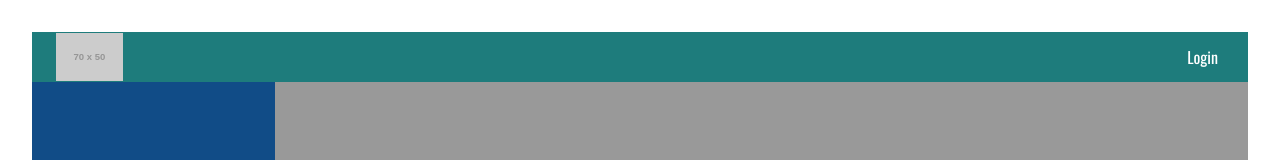
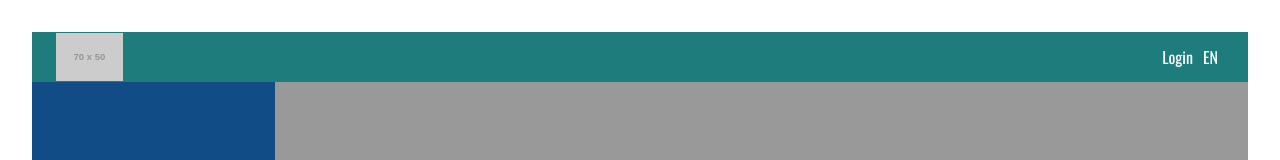
Before and after one commit to Yask00/all_in_one, a React (Vite) app in the folder app/: page /login in a window 1280 px wide. Shown: the top 160 px of the page. Built offline with nearby package versions, Linux system fonts and the light colour scheme.

Commit message:
feat: add simple localization with two languages

```diff
--- a/app/package.json
+++ b/app/package.json
@@ -15,9 +15,12 @@
   "dependencies": {
     "@tailwindcss/vite": "^4.0.15",
     "@tanstack/react-query": "^5.69.0",
+    "i18next": "^24.2.3",
+    "i18next-browser-languagedetector": "^8.0.4",
     "js-cookie": "^3.0.5",
     "react": "^19.0.0",
     "react-dom": "^19.0.0",
+    "react-i18next": "^15.4.1",
     "react-router": "^7.4.0",
     "tailwindcss": "^4.0.15"
   },
--- a/app/src/components/Navigation/Navigation.tsx
+++ b/app/src/components/Navigation/Navigation.tsx
@@ -1,13 +1,21 @@
-import { ReactElement } from "react";
+import { ReactElement, useState } from "react";
 import "./Navigation.scss";
 import { useAuth } from "../../context/AuthContext";
 import { NavLink, useNavigate } from "react-router";
 import useCookie from "../../hooks/useCookie";
+import { useTranslation } from "react-i18next";
+
+const lngs = {
+  en: "en", // { nativeName: "English" },
+  bg: "bg", // { nativeName: "Bulgarian" },
+};
 
 const Navigation = (): ReactElement => {
   const { setToken, setUser } = useAuth();
   const { user } = useAuth();
   const navigate = useNavigate();
+  const { t, i18n } = useTranslation();
+  const [language, setLanguage] = useState(lngs.en);
 
   // eslint-disable-next-line @typescript-eslint/no-unused-vars
   const [cookie, getCookie, updateCookie, deleteCookie] = useCookie("jwt") as [
@@ -34,6 +42,12 @@ const Navigation = (): ReactElement => {
     navigate("/login");
   };
 
+  const changeLanguage = () => {
+    const nextlanguage = language === lngs.bg ? lngs.en : lngs.bg;
+    setLanguage(nextlanguage);
+    i18n.changeLanguage(nextlanguage);
+  };
+
   return (
     <nav className="nav">
       <img src="https://placehold.co/70x50" alt="" className="logo" />
@@ -42,30 +56,33 @@ const Navigation = (): ReactElement => {
           <>
             <li className="nav__menu__item">
               <NavLink to="/" end>
-                Home
+                {t("navigation.home")}
               </NavLink>
             </li>
             <li className="nav__menu__item">
               <NavLink to="/todos" end>
-                Todos
+                {t("navigation.todos")}
               </NavLink>
             </li>
             <li className="nav__menu__item">
               <NavLink to="/todos/add" end>
-                Add Todo
+                {t("navigation.addTodo")}
               </NavLink>
             </li>
             <li onClick={logoutHandler} className="nav__menu__item">
-              Logout
+              {t("navigation.logout")}
             </li>
           </>
         ) : (
           <li className="nav__menu__item">
             <NavLink to="/login" end>
-              Login
+              {t("navigation.login")}
             </NavLink>
           </li>
         )}
+        <li className="nav__menu__item" onClick={changeLanguage}>
+          {language.toUpperCase()}
+        </li>
       </ul>
     </nav>
   );
--- a/app/src/features/Todos/Todos/Todos.tsx
+++ b/app/src/features/Todos/Todos/Todos.tsx
@@ -6,8 +6,12 @@ import { Todo as TodoInt } from "../../../types/interfaces";
 import Todo from "../Todo/Todo";
 import React from "react";
 import Spinner from "../../../components/Spinner/Spinner";
+import { useTranslation, Trans } from "react-i18next";
 
 const Todos = (): ReactElement => {
+  const { t } = useTranslation();
+  const limitPerLoad: number = 30;
+
   // const { isPending, error, data } = useQuery({
   //   queryKey: ["todos"],
   //   queryFn: fetchTodos,
@@ -16,7 +20,6 @@ const Todos = (): ReactElement => {
   // });
 
   // const [loading, setLoading] = useState<boolean>(true);
-  const limitPerLoad: number = 30;
 
   const {
     data,
@@ -66,7 +69,8 @@ const Todos = (): ReactElement => {
   ) : (
     <>
       <h1 className="text-3xl font-bold underline text-center mb-4 pt-3">
-        Todos:
+        <Trans i18nKey={"todos.header"}></Trans>&nbsp;
+        {t("todos.headerText")}:
       </h1>
       <div className="todos__list mb-6">
         {data.pages.map((group, i) => (
--- /dev/null
+++ b/app/src/i18n.ts
@@ -0,0 +1,55 @@
+import i18n from "i18next";
+import { initReactI18next } from "react-i18next";
+import LanguageDetector from "i18next-browser-languagedetector";
+
+i18n
+  // detect user language
+  // learn more: https://github.com/i18next/i18next-browser-languageDetector
+  .use(LanguageDetector)
+  // pass the i18n instance to react-i18next.
+  .use(initReactI18next)
+  // init i18next
+  // for all options read: https://www.i18next.com/overview/configuration-options
+  .init({
+    debug: true,
+    fallbackLng: "en",
+    interpolation: {
+      escapeValue: false, // not needed for react as it escapes by default
+    },
+    resources: {
+      en: {
+        translation: {
+          // here we will place our translations...
+          todos: {
+            header: "Todos",
+            headerText: "list",
+          },
+          navigation: {
+            home: "Home",
+            todos: "Todos",
+            addTodo: "Add Todo",
+            login: "Login",
+            logout: "Logout",
+          },
+        },
+      },
+      bg: {
+        translation: {
+          // here we will place our translations...
+          todos: {
+            header: "Задачи",
+            headerText: "списък",
+          },
+          navigation: {
+            home: "Начало",
+            todos: "Задачи",
+            addTodo: "Добави задача",
+            login: "Вход",
+            logout: "Изход",
+          },
+        },
+      },
+    },
+  });
+
+export default i18n;
--- a/app/src/main.tsx
+++ b/app/src/main.tsx
@@ -2,6 +2,7 @@ import { StrictMode } from "react";
 import { createRoot } from "react-dom/client";
 import "./index.scss";
 import App from "./App.tsx";
+import "./i18n.ts";
 
 createRoot(document.getElementById("root")!).render(
   <StrictMode>
```
Also changed, not shown: 2 other files (tests, documents, lock files or other folders).
